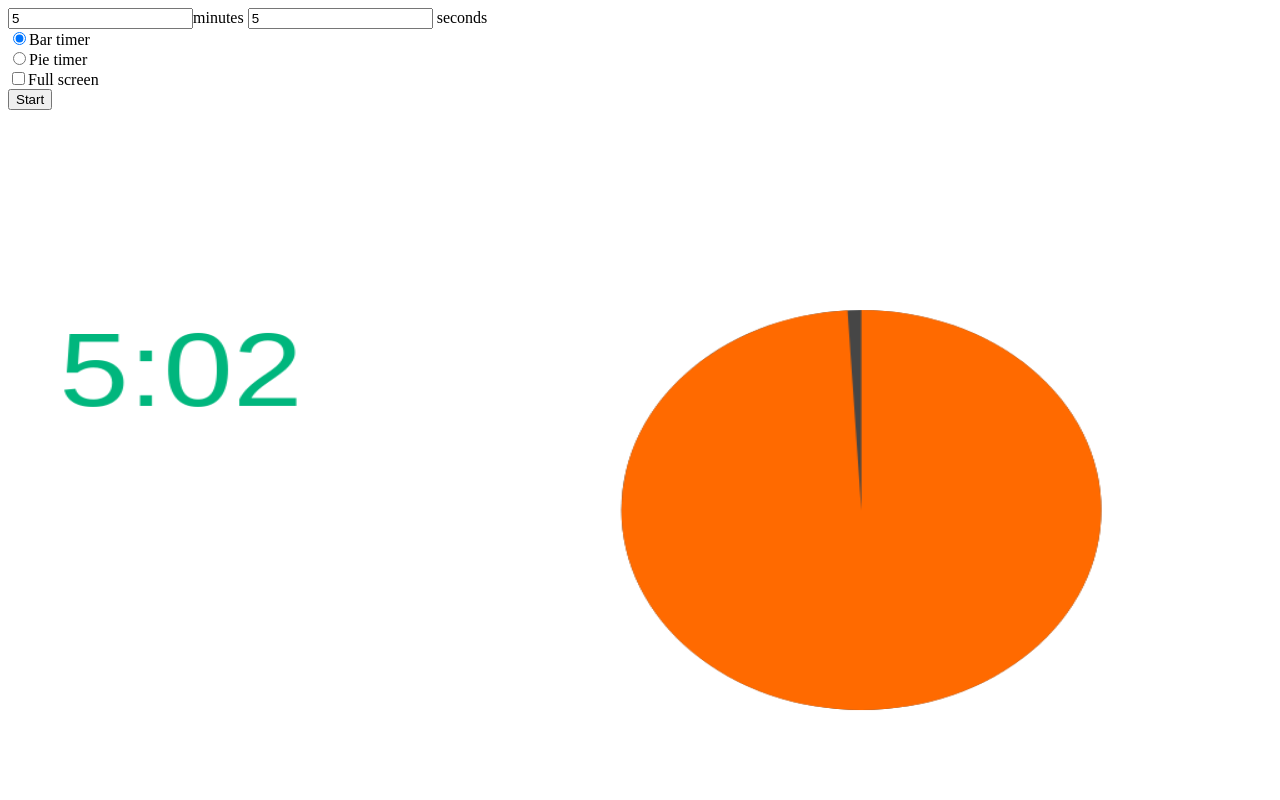
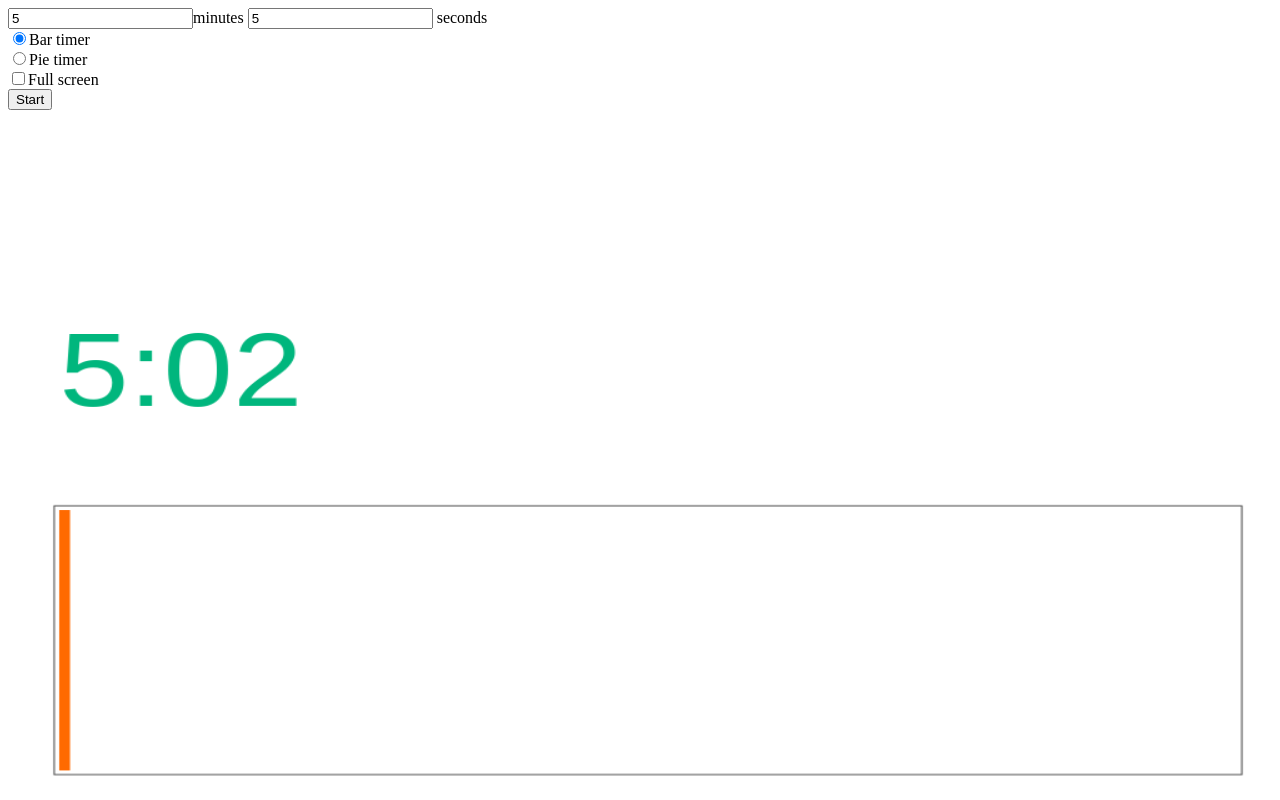
Before and after one commit to FearlessGames/countdowntimer, a plain HTML site: page index.html in a window 1280 px wide. Both pictures are taken after typing "5", "5" into the empty fields and a click on the input "Start". Shown: the top 800 px of the page. Drawn offline with Linux system fonts and the light colour scheme.

Commit message:
The visual style radio buttons now work

```diff
--- a/App.js
+++ b/App.js
@@ -1,6 +1,6 @@
 class App {
 
-    startTimer(canvasRenderingElement, timeSetup) {
+    startTimer(canvasRenderingElement, timeSetup, visualStyle) {
         this.canvas = new Canvas(canvasRenderingElement);
         this.canvas.resize();
         let timer = new Timer(timeSetup.minutes, timeSetup.seconds);
@@ -10,8 +10,12 @@ class App {
             barBorder: "#464646",
             text: "#00b67d"
         };
-        //let bar = new BarTimer(timer, this.canvas, colorScheme);
-        let bar = new PieTimer(timer, this.canvas, colorScheme);
+        let bar = null;
+        if(visualStyle === "bar") {
+            bar = new BarTimer(timer, this.canvas, colorScheme);
+        } else if(visualStyle === "pie") {
+            bar = new PieTimer(timer, this.canvas, colorScheme);
+        }
 
         let callback = function () {
             bar.render();
--- a/index.html
+++ b/index.html
@@ -25,6 +25,7 @@
             }
             let minutes = parseInt(document.getElementById("minutes-field").value);
             let seconds = parseInt(document.getElementById("seconds-field").value);
+            let visualStyle = document.querySelector('input[name="visualstyle"]:checked').value;
 
             console.log(minutes + ":" + seconds);
 
@@ -33,7 +34,7 @@
                 seconds: seconds
             };
             let elementById = document.getElementById('canvas');
-            app.startTimer(elementById, timeSetup);
+            app.startTimer(elementById, timeSetup, visualStyle);
             return false;
         }
     </script>
@@ -54,8 +55,8 @@
 
 <form id="timer-setup">
     <input type="number" name="minutes" id="minutes-field"/>minutes <input type="number" name="seconds" id="seconds-field"/> seconds<br>
-    <input type="radio" name="visualstyle" value="bar" checked/>Bar timer<br>
-    <input type="radio" name="visualstyle" value="pie"/>Pie timer<br>
+    <input type="radio"  name="visualstyle" value="bar" checked/>Bar timer<br>
+    <input type="radio"  name="visualstyle" value="pie"/>Pie timer<br>
     <input type="checkbox" name="fullscreen"/>Full screen <br>
     <input type="submit" value="Start"/>
 </form>
```
